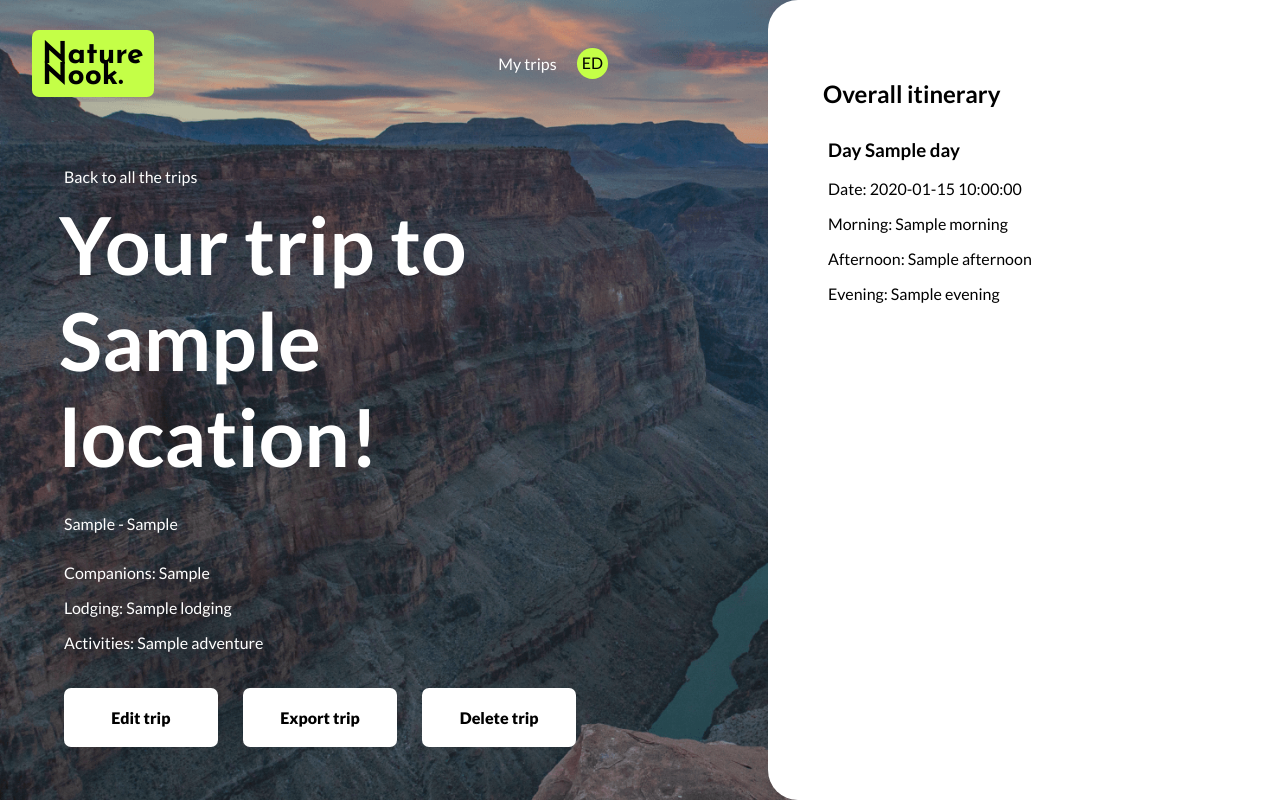
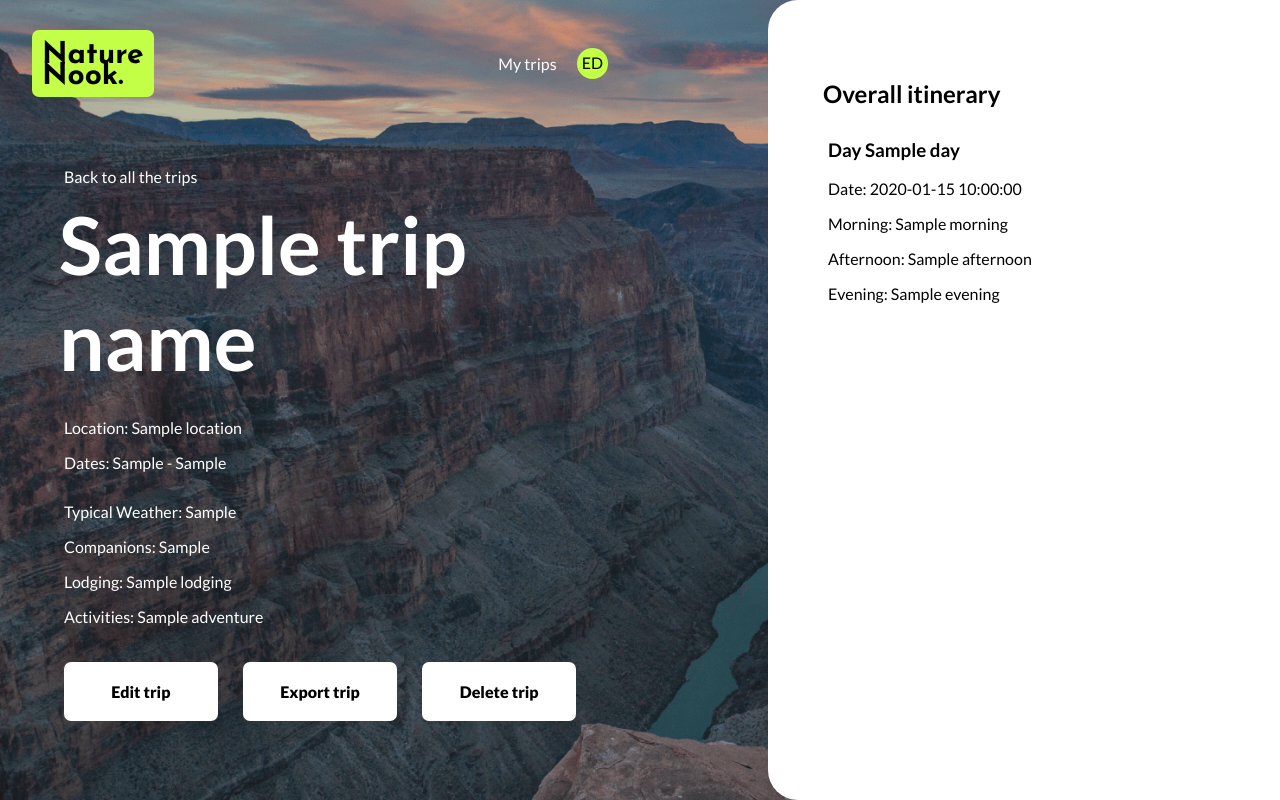
Before and after one commit to masorol/national-park-tour-planner, a Flask app: template templates/view-trip.html in a window 1280 px wide. Run offline with Flask 3, Linux system fonts and the light colour scheme; the template is opened without the code that fills it: most values are stand-ins (such as "Sample title", 1, 10 or a date in 2020).

Commit message:
Add trip_name and update variables in output dictionary and update corresponding variables in prompt, update view-trip template

```diff
--- a/app.py
+++ b/app.py
@@ -61,7 +61,7 @@ This trip is to Zion National Park between 2025-07-01 and 2025-07-31. This perso
     input_variables = ["input"],
   )
 
-  return few_shot_prompt.format(input = "This trip is to " + form_data["location"] + " between " + form_data["trip_start"] + " and " +  form_data["trip_end"] + ". This person will be traveling " + form_data["traveling_with"] + " and would like to stay in " + form_data["lodging"] + ". They want to " + form_data["adventure"] + ". Create an daily itinerary for this trip using this information. You are a backend data processor that is part of our app’s programmatic workflow. Output the itinerary as only JSON with no text before or after the JSON.")
+  return few_shot_prompt.format(input = "This trip is to " + form_data["location"] + " between " + form_data["trip_start"] + " and " +  form_data["trip_end"] + ". This person will be traveling " + form_data["traveling_with_list"] + " and would like to stay in " + form_data["lodging_list"] + ". They want to " + form_data["adventure_list"] + ". Create an daily itinerary for this trip using this information. You are a backend data processor that is part of our app’s programmatic workflow. Output the itinerary as only JSON with no text before or after the JSON.")
 
 
 # Render the HTML template - we're going to see a UI!!!
@@ -83,9 +83,10 @@ def view_trip():
     "location": request.form["location-search"],
     "trip_start": request.form["trip-start"],
     "trip_end": request.form["trip-end"],
-    "traveling_with": traveling_with_list,
-    "lodging": lodging_list,
-    "adventure": adventure_list
+    "traveling_with_list": traveling_with_list,
+    "lodging_list": lodging_list,
+    "adventure_list": adventure_list,
+    "trip_name": request.form["trip-name"]
     }
 
   prompt = build_new_trip_prompt(cleaned_form_data)
--- a/templates/view-trip.html
+++ b/templates/view-trip.html
@@ -31,15 +31,17 @@
       <div class="main-content-wrapper create-main-content-wrapper">
 
         <a href="/">Back to all the trips</a>
-        <h2>Your trip to <br>{{ location }}!</h2>
-        <p id="trip-date">{{ trip_start }} - {{ trip_end }}</p>
+        <h2>{{ trip_name }}</h2>
+        <p id="location">Location: {{ location }}</p>
+        <p id="trip-date">Dates: {{ trip_start }} - {{ trip_end }}</p>
+        <p id="weather">Typical Weather: {{ typical_weather }}</p>
         <p id="traveling-with">Companions: {{ traveling_with }}</p>
         <p id="lodging">Lodging: {{ lodging }}</p>
         <p id="adventure">Activities: {{ adventure }}</p>
         <!-- todo: add routes to edit, export, and delete -->
         <div class="create-trip-edit-buttons">
           <a href="" id="edit-trip">Edit trip</a>
-          <a href="" id="export-trip">Export trip</a>
+          <a href="/export" id="export-trip">Export trip</a>
           <a href="" id="delete-trip">Delete trip</a>
         </div>
       </div>
```
